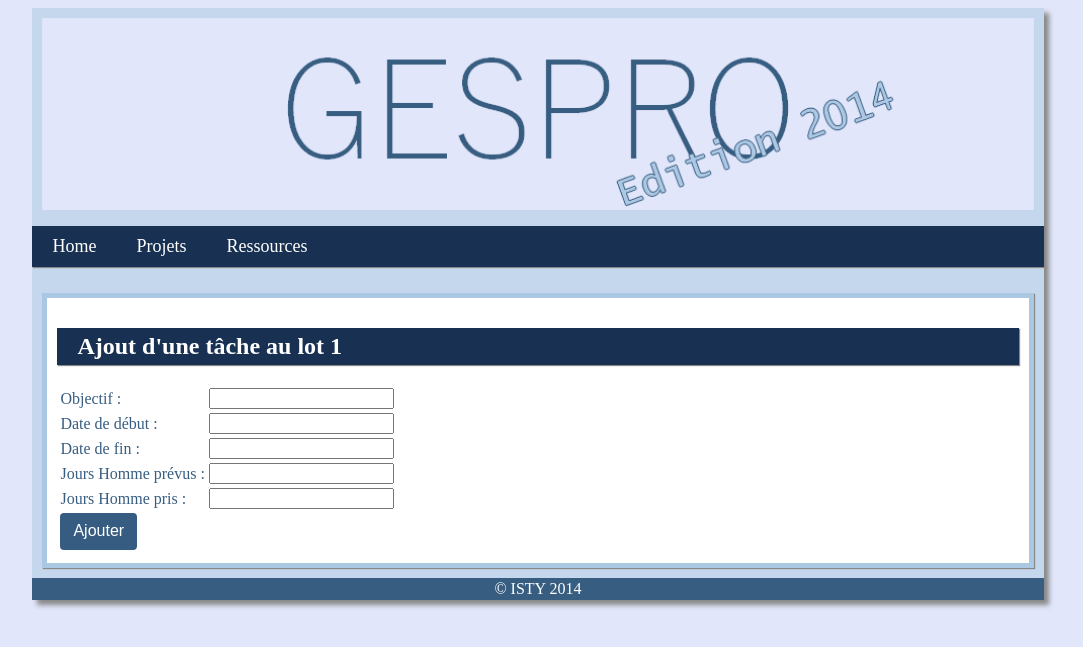
After one commit to xnorbal/MACSI1, a PHP site: page /addtache.php?lid=1 in a window 1280 px wide. The commit adds this page. Shown: the top 647 px of the page, without its empty margins (102-1185 px from the left). Run offline with PHP 8.4, Linux system fonts and the light colour scheme; tables that the repository leaves empty hold one stand-in row (values such as "Sample post").

Commit message:
rajout de l'ajout des taches

```diff
--- /dev/null
+++ b/addtache.php
@@ -0,0 +1,87 @@
+<?php
+include("include/fonctions.php");
+
+if(empty($_GET['lid'])) {
+	header("HTTP/1.0 404 Not Found");
+	//header("Location: error404.php");
+}
+
+$mysqli = connect();
+$lid = mysqli_real_escape_string($mysqli, $_GET['lid']);
+$req = mysqli_query($mysqli, "SELECT * FROM LOT WHERE ID=".$lid);
+
+if(mysqli_num_rows($req) <= 0) {
+	header("HTTP/1.0 404 Not Found");
+	//header("Location: error404.php");
+}
+
+//$row = mysqli_fetch_assoc($req);
+//$inttuleProjet = stripslashes($row['INTITULE']);
+
+$message = '';
+if(!empty($_POST['ajouter'])) {
+	if(!empty($_POST['datedeb']) && !empty($_POST['datefin']) && !empty($_POST['jhprev']) && !empty($_POST['jhpris'])) {
+		$objectif = mysqli_real_escape_string($mysqli, $_POST['objectif']);
+		$datedeb = mysqli_real_escape_string($mysqli, $_POST['datedeb']);
+		$datefin = mysqli_real_escape_string($mysqli, $_POST['datefin']);
+		$jhprev = mysqli_real_escape_string($mysqli, $_POST['jhprev']);
+		$jhpris = mysqli_real_escape_string($mysqli, $_POST['jhpris']);
+		$datedebSQL = formatTimestampToDateSQL(strtotime(datefrToEn($datedeb)));
+		$datefinSQL = formatTimestampToDateSQL(strtotime(datefrToEn($datefin)));
+
+
+		if(strtotime(datefrToEn($datedeb)) <= strtotime(datefrToEn($datefin))){
+			//On insère la tache
+			$reqTache = mysqli_query($mysqli, "INSERT INTO TACHE(LID, OBJECTIF, DATEDEBUT, DATEFIN, JH_PREVU, JH_PRIS)
+			VALUES(".$lid.",'".$objectif."','".$datedebSQL."','".$datefinSQL."','".$jhprev."','".$jhpris."')");
+			header("Location: lotsdetails.php?lid=".$lid);
+		} else {
+			$message = "La date de fin précéde la date de début de la tâche";
+		}
+	}
+	else {
+		$message = "Vous n'avez pas renseigné tous les champs du formulaire.";
+	}
+}
+
+$titre = "Nouvelle tâche";
+include("include/top.php");
+?>
+<h2>Ajout d'une tâche au lot <?php echo $lid; ?></h2>
+<?php echo $message; ?>
+
+<form method="post" action="addtache.php?lid=<?php echo $lid;?>">
+	<table>
+		<tr>
+			<td><label for="intitule">Objectif :</label></td>
+			<td><input type="text" name="objectif"/></td>
+		</tr>
+		<tr>
+			<td><label for="date">Date de début :</label></td>
+			<td><input type="text" class="datepicker" name="datedeb" /></td>
+		</tr>
+		<tr>
+			<td><label for="date">Date de fin :</label></td>
+			<td><input type="text" class="datepicker" name="datefin" /></td>
+		</tr>
+		<tr>
+			<td><label for="intitule">Jours Homme prévus :</label></td>
+			<td><input type="text" name="jhprev"/></td>
+		</tr>
+		<tr>
+			<td><label for="intitule">Jours Homme pris :</label></td>
+			<td><input type="text" name="jhpris"/></td>
+		</tr>
+		<tr><td><input type="submit" name="ajouter" value="Ajouter"  class="button" /></td></tr>
+	</table>
+</form>
+
+<script>
+$(function() {
+$( ".datepicker" ).datepicker({ dateFormat: 'dd/mm/yy' }).val();
+});
+</script>
+
+<?php
+include("include/bottom.php");
+?>
--- a/lotsdetails.php
+++ b/lotsdetails.php
@@ -92,7 +92,7 @@
 			echo '</tr>';
 		}
 		echo '</table>';
-		echo '<a href="addtache.php"  class="button" >Ajouter une tâche</a>';
+		echo '<a href="addtache.php?lid='.$_GET["lid"].'"  class="button" >Ajouter une tâche</a>';
 	}
 	include("include/bottom.php");
 ?>
--- a/sousprojetdetails.php
+++ b/sousprojetdetails.php
@@ -23,6 +23,7 @@ echo "<h2>SOUS PROJET : ".$intitule."</h2>";
 
 //AFFICHAGE DES LOTS du SOUS PROJET
 
+echo '<h3>Lots</h3>';
 
 $res2 = mysqli_query($mysqli, "SELECT * FROM LOT WHERE SPID=".$row1["ID"]);
 echo '<table class="table">';
```
